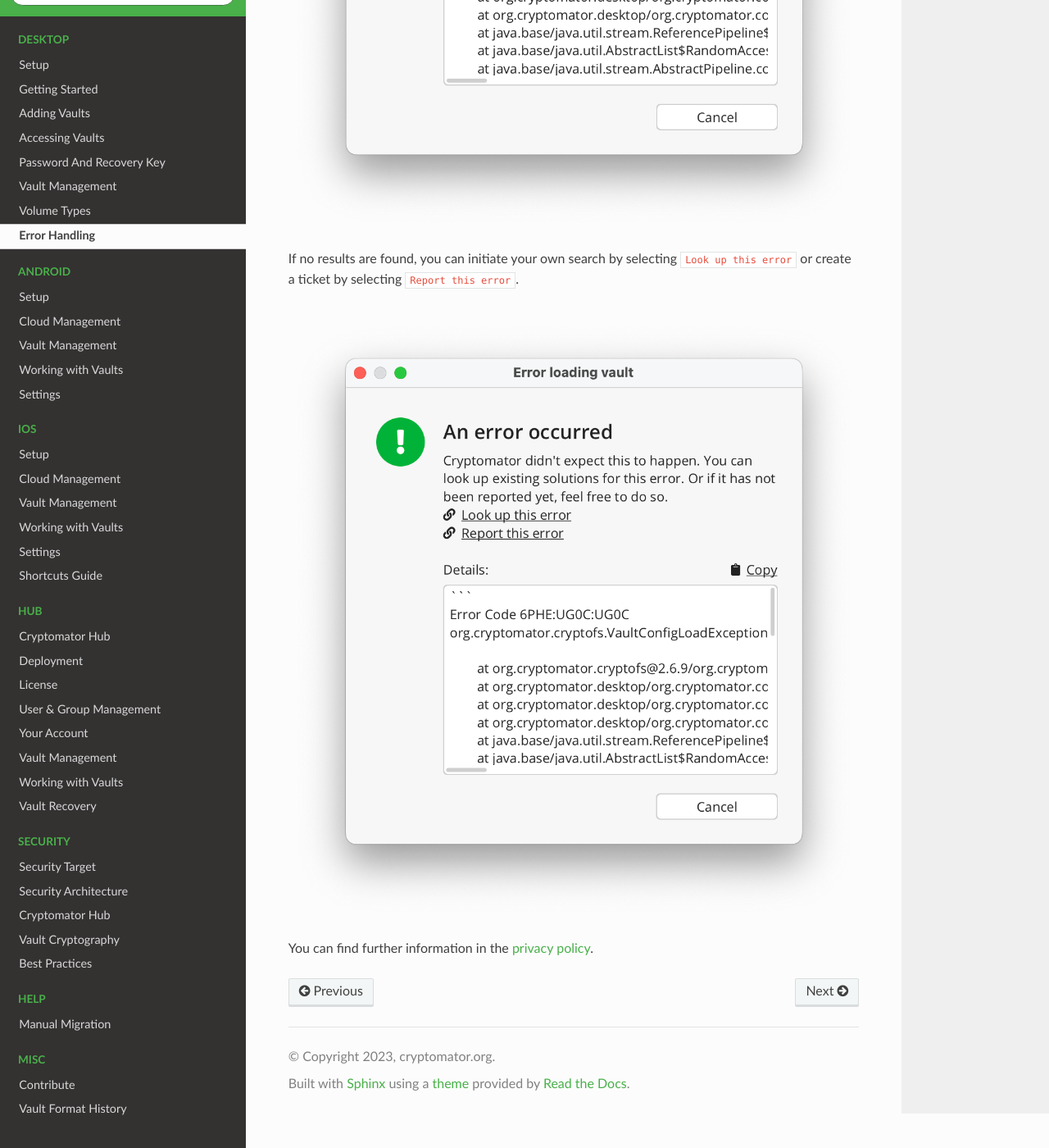
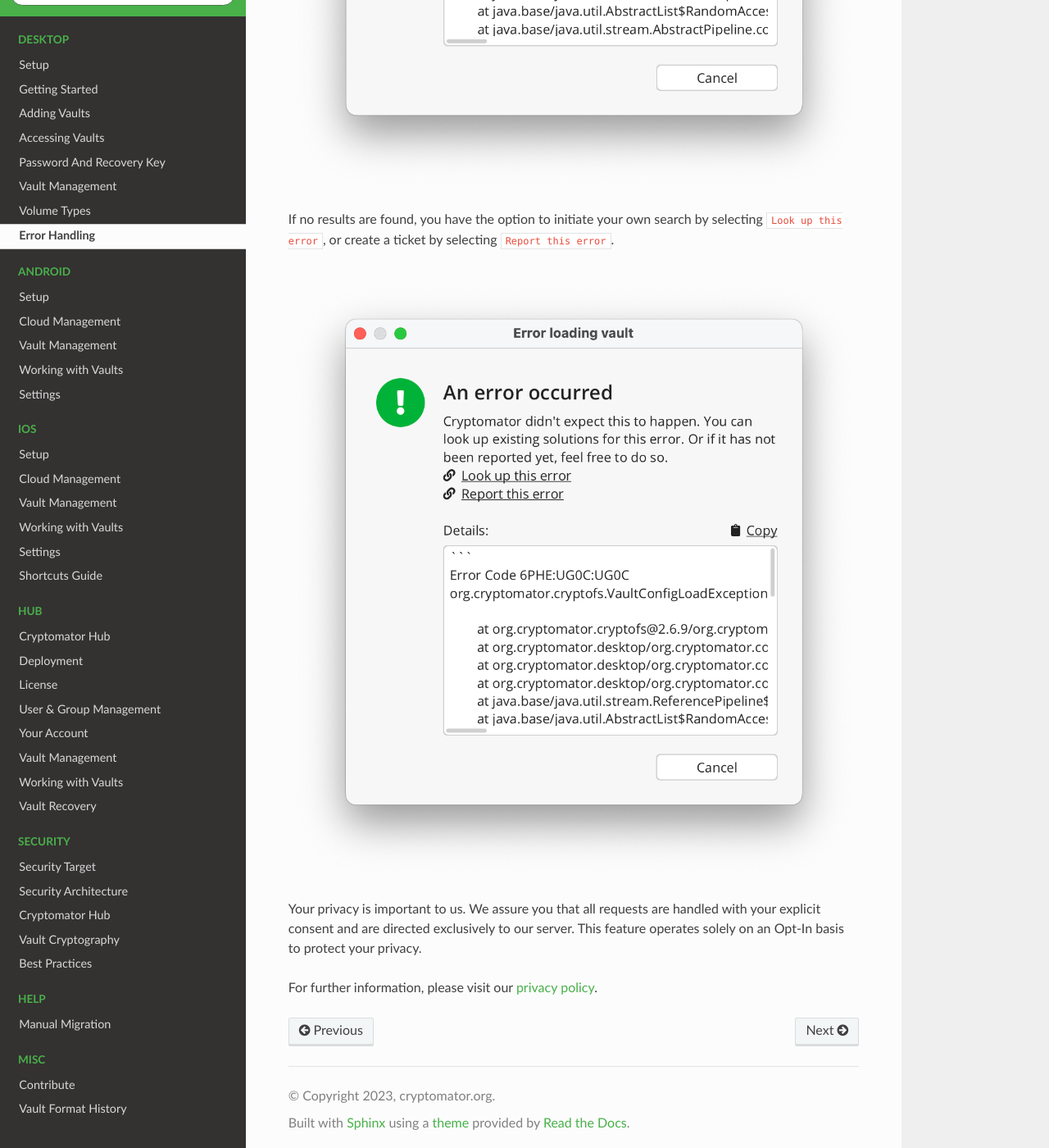
Before and after one commit to cryptomator/docs, a Sphinx documentation site: the page built from source/desktop/error-handling.rst, in a window 1280 px wide and 1400 px high, scrolled down 1630 px. Shown: the whole window at 82% size. Built offline with Sphinx 7.4.7 and the Read the Docs theme 2.0.0, drawn with Linux system fonts in a browser that asks for light colours; some of the changed text lies outside the part shown.

Commit message:
update error handling doc based on CR

```diff
--- a/source/desktop/error-handling.rst
+++ b/source/desktop/error-handling.rst
@@ -1,24 +1,26 @@
 Error Handling
 =============
 
-Enhancing error management and facilitating problem resolution, we offer you the option to access our up-to-date error database. The error database is hosted on our server, so all requests are directed exclusively to it. Without your explicit consent, no requests will be executed, as this feature operates solely on an Opt-In basis.
+When you encounter an unexpected error, our system provides you with an immediate tool to find a solution efficiently.
 
 Simply click the ``Look up Solution`` button.
 
 .. image:: ../img/desktop/error-dialog-1.png
-    :alt: Error dialog with options to dismiss or loop up solution
+    :alt: Error dialog with options to dismiss or look up solution
 
 We will cross-reference your current error with the database and provide a solution link if one is available.
 
 .. image:: ../img/desktop/error-dialog-2.png
     :alt: Error dialog with look up the solution link to matching error
 
-If no results are found, you can initiate your own search by selecting ``Look up this error`` or create a ticket by selecting ``Report this error``.
+If no results are found, you have the option to initiate your own search by selecting ``Look up this error``, or create a ticket by selecting ``Report this error``.
 
 .. image:: ../img/desktop/error-dialog-3.png
     :alt: Error dialog with options to look up or report the error
 
-You can find further information in the |privacy policy|.
+Your privacy is important to us. We assure you that all requests are handled with your explicit consent and are directed exclusively to our server. This feature operates solely on an Opt-In basis to protect your privacy.
+
+For further information, please visit our |privacy policy|.
 
 .. |privacy policy| raw:: html
 
```
